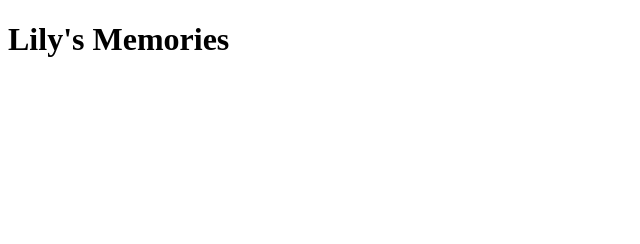
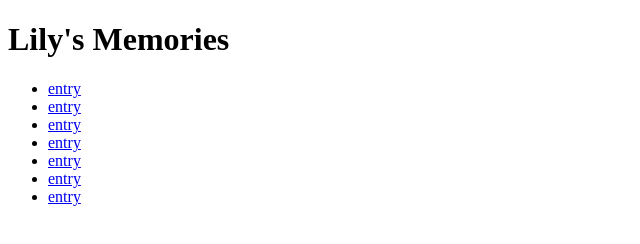
Before and after one commit to drewbrooks1/final-project, a plain HTML site: page starfruit/starfruit.html in a window 1280 px wide. Shown: the whole page, without its empty margins (0-640 px from the left). Drawn offline with Linux system fonts and the light colour scheme; files that its build step writes are made by us from their sources.

Commit message:
Update starfruit.html

```diff
--- a/starfruit/starfruit.html
+++ b/starfruit/starfruit.html
@@ -9,3 +9,27 @@
     <body>
         <h1>Lily's Memories</h1>
         <ul>
+            <li>
+                <a href="lily's mems/entry1.html">entry</a>
+            </li>
+            <li>
+                <a href="lily's mems/entry2.html">entry</a>
+            </li>
+            <li>
+                <a href="lily's mems/entry3.html">entry</a>
+            </li>
+            <li>
+                <a href="lily's mems/entry4.html">entry</a>
+            </li>
+            <li>
+                <a href="lily's mems/entry5.html">entry</a>
+            </li>
+            <li>
+                <a href="lily's mems/entry6.html">entry</a>
+            </li>
+            <li>
+                <a href="lily's mems/entry7.html">entry</a>
+            </li>
+        </ul>
+    </body>
+</html>
```
